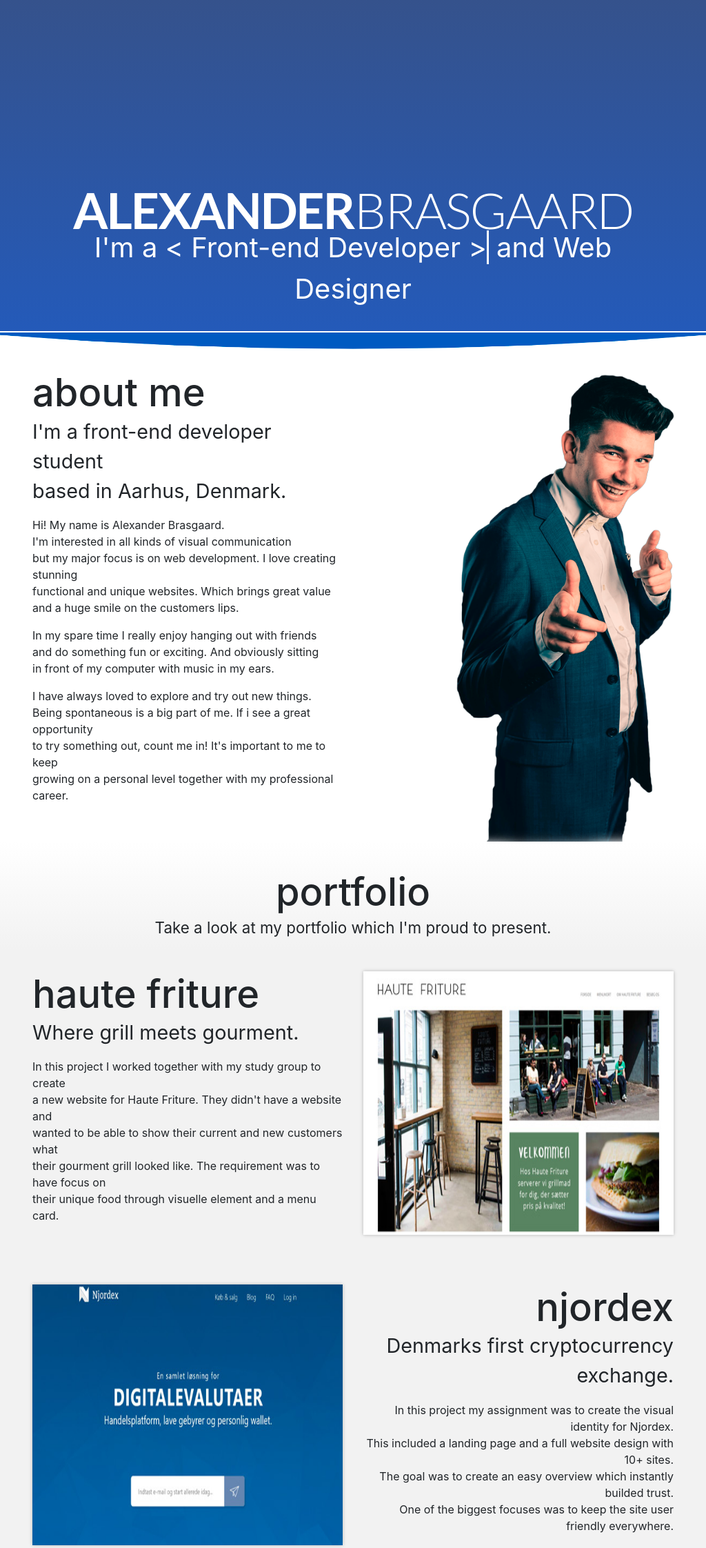
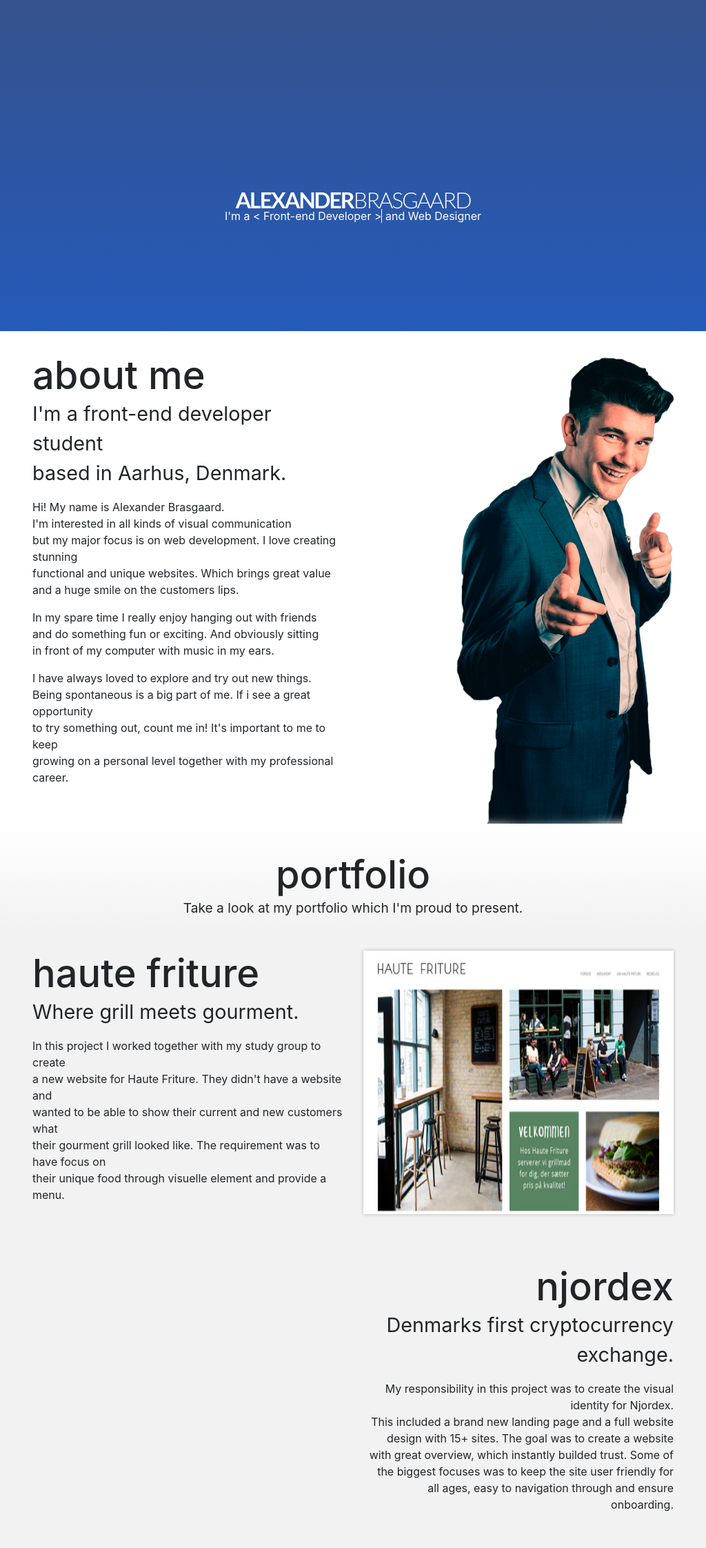
Before and after one commit to Brasgaard/portfolio, a PHP site: page / in a window 1024 px wide; the page is wider, and only the part inside the window is pictured. Shown: the top 2244 px of that part at 69% size. Run offline with PHP 8.4, Linux system fonts and the light colour scheme; some libraries are stand-ins or nearby versions.

Commit message:
Responsive and text
- 1st try mobile responsive
- Edited text under portfolio

```diff
--- a/css/style.css
+++ b/css/style.css
@@ -11,10 +11,22 @@ body, html {
 
 }
 
-.portfolioPhoto {
+.portfolioPhotoGone {
 	width: 100%;
 	height: 100%;
 	box-shadow: 0px 0px 5px 0px rgba(0,0,0,0.25);
+}
+
+.portfolioPhoto {
+  width: 100%;
+  height: 100%;
+  box-shadow: 0px 0px 5px 0px rgba(0,0,0,0.25);
+}
+
+.portfolioPhoto1 {
+  width: 100%;
+  height: 100%;
+  box-shadow: 0px 0px 5px 0px rgba(0,0,0,0.25);
 }
 
 /*Compile to SASS later*/
@@ -153,7 +165,7 @@ body, html {
 	color: white;
 }
 
-#backToTop {
+.backToTop {
     position: fixed;
     bottom: 20px;
     right: 30px;
@@ -168,7 +180,7 @@ body, html {
     font-size: 18px;
 }
 
-#backToTop:hover {
+.backToTop:hover {
     background-color: red;
 }
 
@@ -180,3 +192,47 @@ body, html {
 .socialmedia:hover {
   color: white;
 }
+
+/* MEDIA QUERY MOBILE */
+
+@media only screen and (max-width: 1199px) {
+
+  .curve {
+    display: none;
+  }
+
+  .backToTop {
+    display: none;
+  }
+
+  #nameFont {
+    font-size: 2em;
+  }
+
+  #imFont {
+    font-size: 1em;
+  }
+
+  .portfolioPhotoGone {
+    display: none;
+  }
+
+  .underTitleTxt {
+    font-size: 1.2em;
+  }
+
+  .underTitleTxtIntern {
+    font-size: 2.5em;
+  }
+
+}
+
+/* MEDIA QUERY DESKTOP */
+
+@media only screen and (min-width: 991px) {
+
+  .portfolioPhoto1 {
+    display: none;
+  }
+
+}
--- a/index.php
+++ b/index.php
@@ -78,7 +78,7 @@
 			<div class="col-md-6 col-xs-12">
 				<h3 class="titleTxtLeft">haute friture</h3>
 			  	<p class="underTitleTxtLeft">Where grill meets gourment.</p>
-			  	<p class="commenTxtLeft">In this project I worked together with my study group to create<br>a new website for Haute Friture. They didn't have a website and<br> wanted to be able to show their current and new customers what<br>their gourment grill looked like. The requirement was to have focus on<br>their unique food through visuelle element and a menu card.</p>
+			  	<p class="commenTxtLeft">In this project I worked together with my study group to create<br>a new website for Haute Friture. They didn't have a website and<br> wanted to be able to show their current and new customers what<br>their gourment grill looked like. The requirement was to have focus on<br>their unique food through visuelle element and provide a menu.</p>
 			</div>
 
 			<div class="col-md-6 col-xs-12">
@@ -92,14 +92,19 @@
 	<div class="container">
 		<div class="row">
 			<div class="col-md-6 col-xs-12">
-				<img class="portfolioPhoto" src="images/njordex1.jpg" alt="Njordex" title="Njordex">
+				<img class="portfolioPhotoGone" src="images/njordex1.jpg" alt="Njordex" title="Njordex">
 			</div>
 
 			<div class="col-md-6 col-xs-12">
 				<h3 class="titleTxtRight">njordex</h3>
 			  	<p class="underTitleTxtRight">Denmarks first cryptocurrency exchange.</p>
-			  	<p class="commenTxtRight">In this project my assignment was to create the visual identity for Njordex.<br>This included a landing page and a full website design with 10+ sites.<br>The goal was to create an easy overview which instantly builded trust.<br>One of the biggest focuses was to keep the site user friendly everywhere.</p>
+			  	<p class="commenTxtRight">My responsibility in this project was to create the visual identity for Njordex.<br>This included a brand new landing page and a full website design with 15+ sites. The goal was to create a website with great overview, which instantly builded trust. Some of the biggest focuses was to keep the site user friendly for all ages, easy to navigation through and ensure onboarding.</p>
 			</div>
+
+			<div class="col-md-6 col-xs-12">
+				<img class="portfolioPhoto1" src="images/njordex1.jpg" alt="Njordex" title="Njordex">
+			</div>
+
 		</div>
 	</div>
 </div>
@@ -124,13 +129,17 @@
 	<div class="container">
 		<div class="row">
 			<div class="col-md-6 col-xs-12">
-				<img class="portfolioPhoto" src="images/grundfos1.jpg" alt="Grundfos" title="Grundfos">
+				<img class="portfolioPhotoGone" src="images/grundfos1.jpg" alt="Grundfos" title="Grundfos">
 			</div>
 
 			<div class="col-md-6 col-xs-12">
 				<h3 class="titleTxtRight">grundfos</h3>
 			  	<p class="underTitleTxtRight">The world's leading pump manufacturer.</p>
-			  	<p class="commenTxtRight">In this project my assignment was to create the visual identity for Njordex.<br>This included a landing page and a full website design with 10+ sites.<br>The goal was to create an easy overview which instantly builded trust.<br>One of the biggest focuses was to keep the site user friendly everywhere.</p>
+			  	<p class="commenTxtRight">This task was to create a new concept within Grundfos Ecademy.<br>They had 3 main problems which they would like to have solved: Onboarding, engagement and conversion.<br>Our concept main focus was to create better onboarding and a new way to managed users with new easy to use features. Therefore we designed and created an administration page for the companies that is on the Ecadamy.</p>
+			</div>
+
+			<div class="col-md-6 col-xs-12">
+				<img class="portfolioPhoto1" src="images/grundfos1.jpg" alt="Grundfos" title="Grundfos">
 			</div>
 		</div>
 	</div>
@@ -169,7 +178,7 @@
 	</div>
 </div>
 
-<button onclick="topFunction()" id="backToTop" title="Go to top"><i class="fas fa-arrow-up"></i></button>
+<button onclick="topFunction()" class="backToTop" title="Go to top"><i class="fas fa-arrow-up"></i></button>
 
 <!-- Scripts -->
 <script src="js/scripts.js"></script>
```
